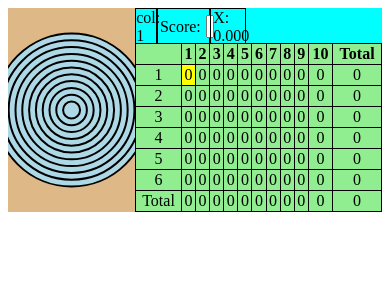
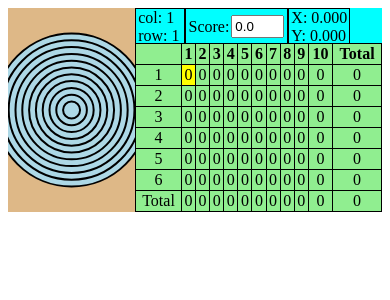
Before and after one commit to konbraphat51/Marksman, a Vue app: page / in a window 390 px wide. Shown: the top 300 px of the page. Built offline with nearby package versions, Linux system fonts and the light colour scheme.

Commit message:
adjust CSS responsively

```diff
--- a/src/components/Inputs.vue
+++ b/src/components/Inputs.vue
@@ -55,18 +55,20 @@ export default {
 }
 
 .index-view {
-	width: 8%;
+	width: auto;
 	height: 100%;
 	border-width: 1px;
 	border-style: solid;
 	border-color: black;
+	padding-right: 5px;
+	padding-left: 2px;
 }
 
 .score-input {
 	display: flex;
 	flex-direction: row;
 	align-items: center;
-	width: 20%;
+	width: auto;
 	height: 100%;
 	border-style: solid;
 	border-color: black;
@@ -76,18 +78,20 @@ export default {
 
 .score-input input {
 	height: 50%;
-	width: 40%;
-	margin-left: 5px;
+	width: 45px;
+	margin-left: 2px;
+	margin-right: 3px;
 }
 
 .coordinates-view {
 	display: flex;
 	flex-direction: column;
-	width: 13%;
+	width: auto;
 	height: 100%;
 	border-style: solid;
 	border-color: black;
 	border-width: 1px;
 	padding-left: 2px;
+	padding-right: 2px;
 }
 </style>
```
